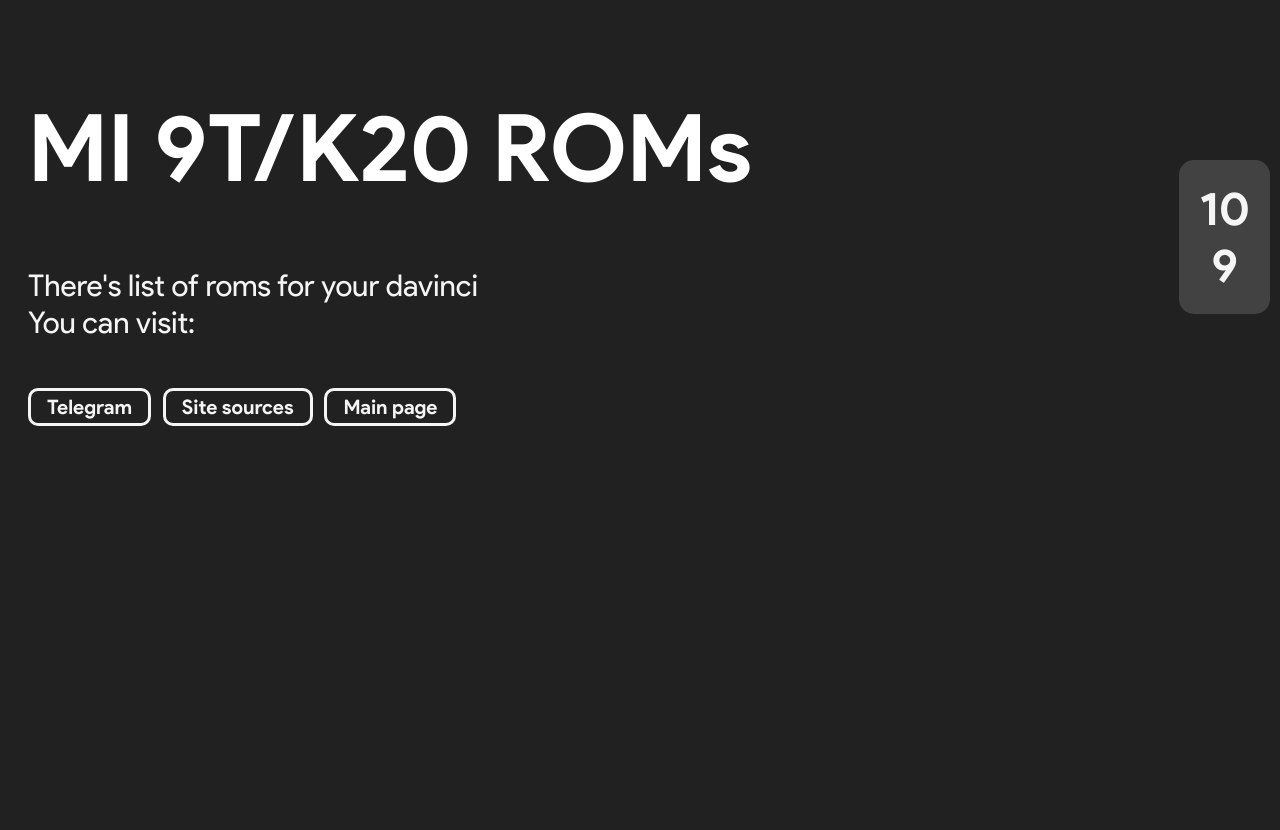
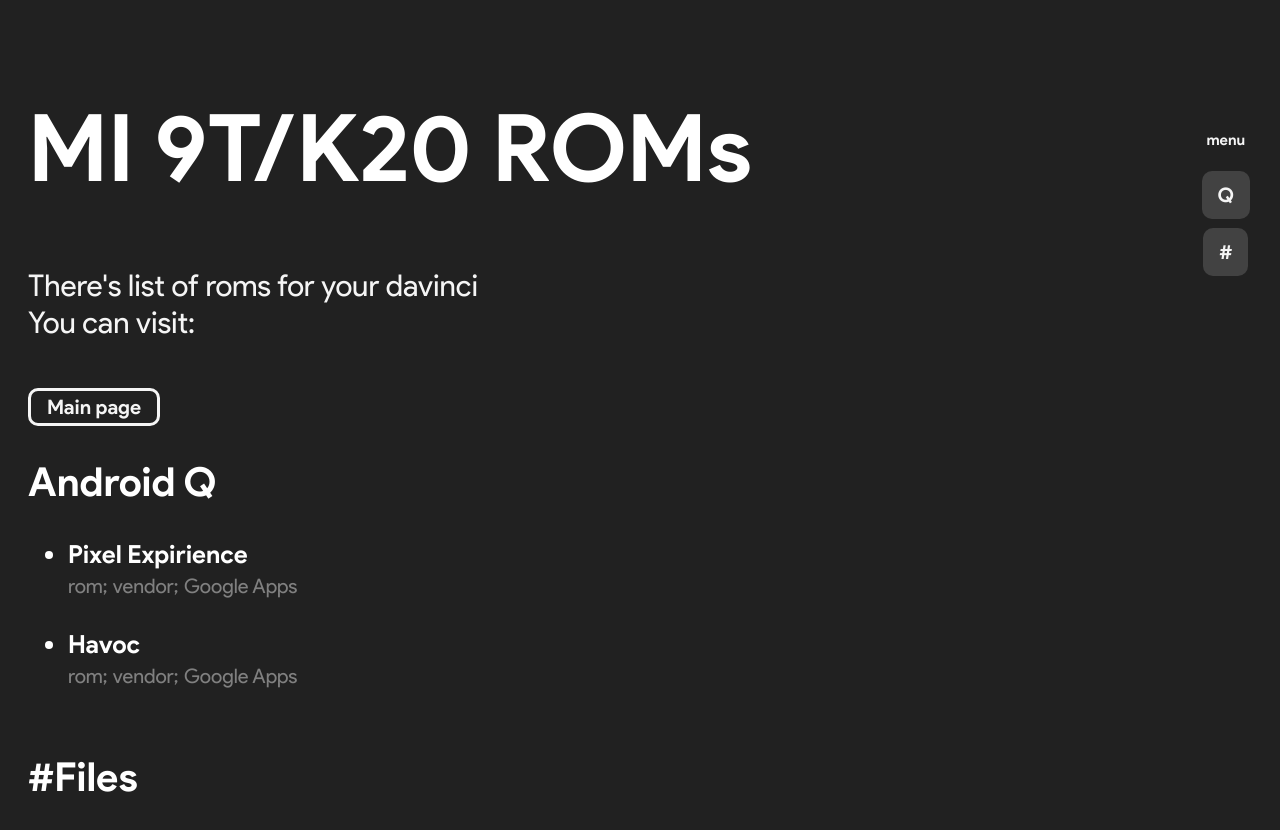
Before and after one commit to jessypink/qqjessypink.github.io, a plain HTML site: page roms-davinci.html in a window 1280 px wide. Shown: the top 830 px of the page. Drawn offline with Linux system fonts and the light colour scheme.

Commit message:
Reimagined Davinci roms.

```diff
--- a/css/styles.css
+++ b/css/styles.css
@@ -65,6 +65,40 @@ a.button15:active {
   border-radius: 12px;
 }
 
+a.button16 {
+  font-family: "ProductSansBold";
+  /*display: inline-block;*/
+  font-size: 20px;
+  color: WhiteSmoke;
+  text-decoration: none;
+  user-select: none;
+  padding: .6em .8em;
+  outline: none;
+  border: 0px solid rgba(0,0,0,.1);
+  border-radius: 10px;
+  border-color: WhiteSmoke;
+  background: #424242;
+  transition: all .22s ease 0s;
+}
+a.button16:hover {
+  color: rgb(24,24,24);
+  /*border: 10px solid rgb(198,198,198);*/
+  background: WhiteSmoke;
+  /*box-shadow: 0 1px 2px rgba(0,0,0,.1);*/
+  border-color: WhiteSmoke;
+}
+a.button16:active {
+  color: rgb(51,51,51);
+  border: 0px solid rgb(204,204,204);
+  background: rgb(238,238,238) linear-gradient(rgb(238,238,238), rgb(200,200,200));
+  /*box-shadow: 0 1px 2px rgba(0,0,0,.1) inset;*/
+  transition: all .08s ease 0s;
+  border-radius: 10px;
+}
+
+
+
+
 body{
   background-color: #212121; /* Цвет фона веб-страницы */
 }
@@ -89,9 +123,9 @@ h2 {
 .menu {
    position: fixed; /* Фиксированное положение */
    right: 10px; /* Расстояние от правого края окна браузера */
-   top: 20%; /* Расстояние сверху */
+   top: 10%; /* Расстояние сверху */
    padding: 20px; /* Поля вокруг текста */
-   background: #424242; /* Цвет фона */
+   background: transparent; /* Цвет фона */
    border: 0px solid rgba(0,0,0,.1);
    border-radius: 15px;
    font-family: "ProductSansBold";
@@ -102,3 +136,20 @@ h2 {
   .text {
    height: 1000px;
   }
+
+ul {
+  font-family: "ProductSansBold";
+  color: White;
+  font-size: 25px;
+}
+
+li {
+  padding-bottom: 30px;
+}
+
+.vendors {
+font-family: "ProductSansRegular";
+color: gray;
+font-size: 20px;
+
+}
--- a/roms-davinci.html
+++ b/roms-davinci.html
@@ -8,13 +8,20 @@
     <h1>MI 9T/K20 ROMs</h1>
 
     <p>There's list of roms for your davinci
-    <br>You can visit: </p><a target="_blank" href="https://t.me/lagoonykeeper" class="button15">Telegram</a> <a target="_blank" href="https://github.com/jessypink/jessypink.github.io" class="button15">Site sources</a> <a href="index.html" class="button15">Main page</a>
+    <br>You can visit: </p><a href="index.html" class="button15">Main page</a>
 
+<h2>Android Q<a name="Q"></a></h2>
+<ul>
+<li>Pixel Expirience<br><a class="vendors">rom;</a> <a class="vendors">vendor;</a> <a class="vendors">Google Apps</a>
+<li>Havoc<br><a class="vendors">rom;</a> <a class="vendors">vendor;</a> <a class="vendors">Google Apps</a>
+</ul>
+
+<a name="#filess"></a><h2>#Files</h2>
 
     <!--<h2>&#149; About me</h2>
     Aboutme-->
 
-    <div class="menu" align="center"><div class="textMenu">10</div><div class="textMenu">9</div></div>
+    <div class="menu" align="center"><a style="font-size:15px; padding:0px;">menu</a><br><a href="#Q" class="button16">Q</a><br><a href="#filess" class="button16">#</a></div>
     <div class="text"></div>
   </body>
 </html>
```
